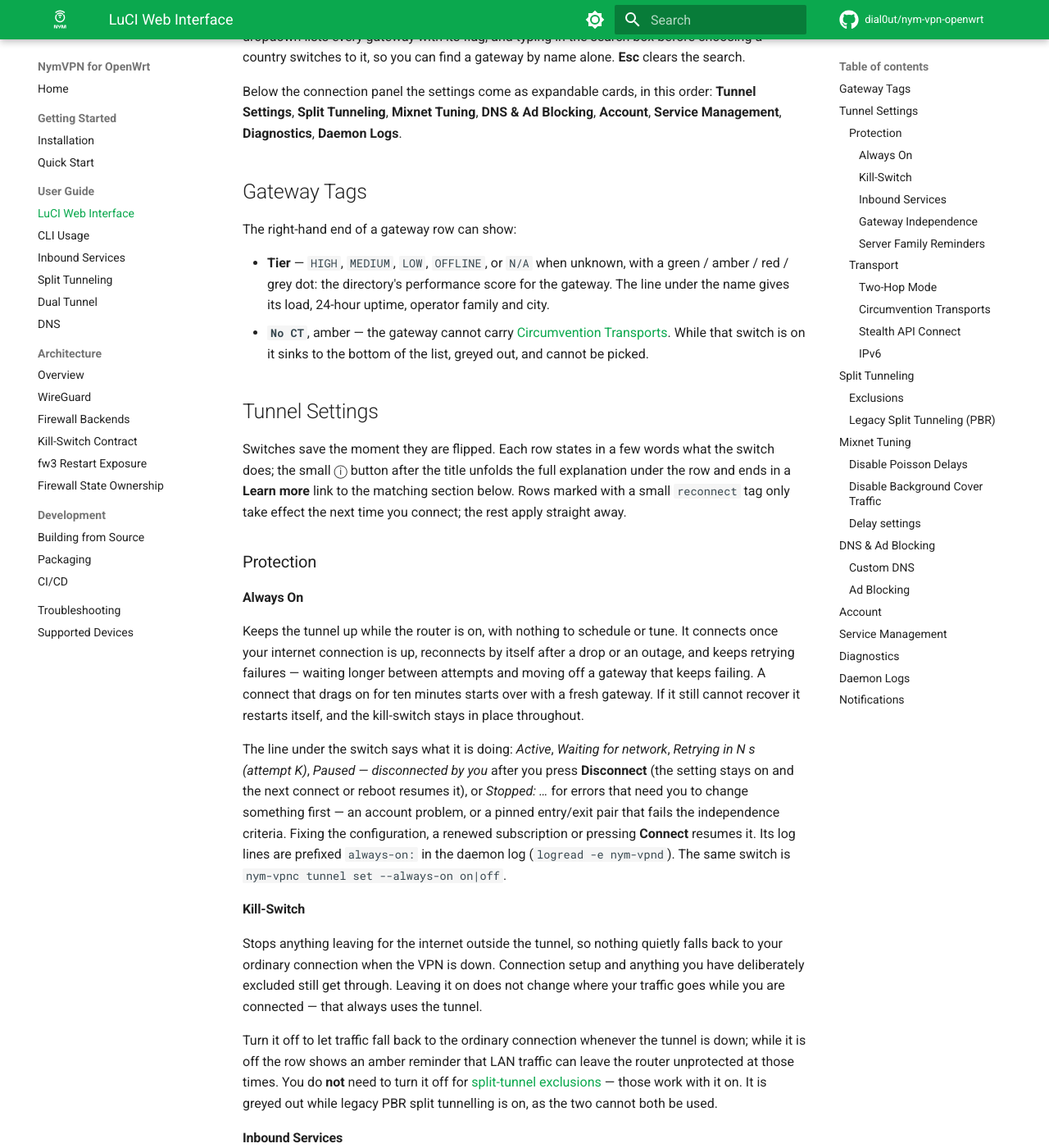
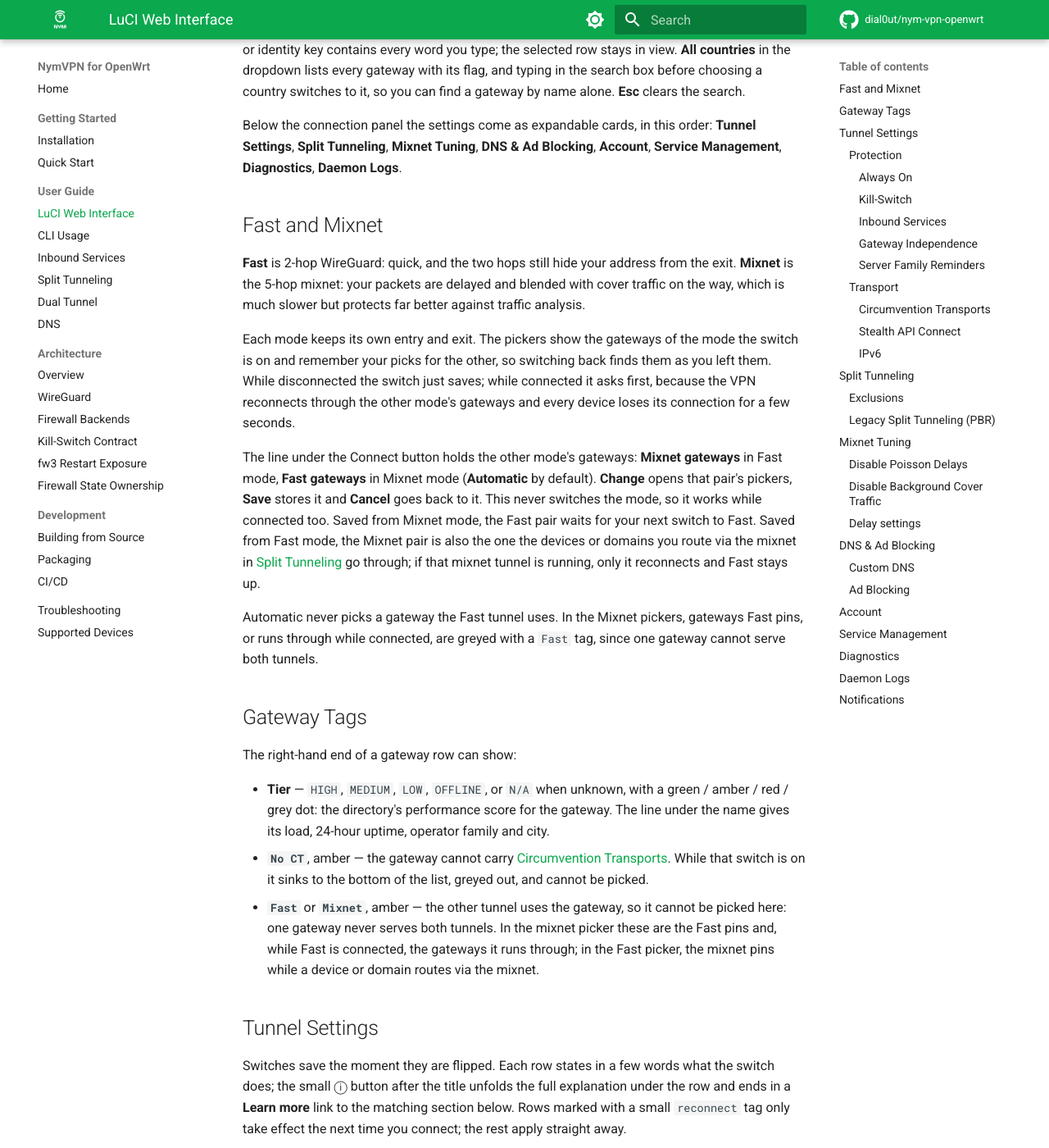
Before and after one commit to dial0ut/nym-vpn-openwrt, an MkDocs documentation site: the page built from docs/guide/luci.md, in a window 1280 px wide and 1400 px high, scrolled down 631 px. Shown: the whole window at 82% size. Built offline with MkDocs 1.6.1 and Material for MkDocs 9.7.7, drawn with Linux system fonts in a browser that asks for light colours; comment, search, counter and statistics services are not loaded; some of the changed text lies outside the part shown.

Commit message:
docs: a gateway pair per mode

```diff
--- a/docs/guide/luci.md
+++ b/docs/guide/luci.md
@@ -7,8 +7,11 @@ disconnected), uptime since the tunnel came up, and the hop chain through entry
 While connected, each gateway also shows its operator family when the directory knows one; if
 entry and exit turn out to share a family, both are marked **Same operator family** in amber.
 
+The switch on top, **Fast | Mixnet**, is the mode every device uses; see
+[Fast and Mixnet](#fast-and-mixnet).
+
 While disconnected, the two side panels are the gateway pickers — entry on one side, exit on the
-other. Choose a country (the dropdown shows how many gateways each has, or **Random**), then a row
+other, for the mode the switch shows. Choose a country (the dropdown shows how many gateways each has, or **Random**), then a row
 in the list under it. The first row, **Any Gateway (Random)**, leaves the pick within that country
 to NymVPN; each row below is one gateway, showing its name, a performance tier — `HIGH`,
 `MEDIUM`, `LOW`, `OFFLINE` or `N/A`, with a green / amber / red / grey dot — and a line with its
@@ -26,6 +29,29 @@ Below the connection panel the settings come as expandable cards, in this order:
 Settings**, **Split Tunneling**, **Mixnet Tuning**, **DNS & Ad Blocking**, **Account**, **Service
 Management**, **Diagnostics**, **Daemon Logs**.
 
+## Fast and Mixnet
+
+**Fast** is 2-hop WireGuard: quick, and the two hops still hide your address from the exit.
+**Mixnet** is the 5-hop mixnet: your packets are delayed and blended with cover traffic on the way,
+which is much slower but protects far better against traffic analysis.
+
+Each mode keeps its own entry and exit. The pickers show the gateways of the mode the switch is on
+and remember your picks for the other, so switching back finds them as you left them. While
+disconnected the switch just saves; while connected it asks first, because the VPN reconnects
+through the other mode's gateways and every device loses its connection for a few seconds.
+
+The line under the Connect button holds the other mode's gateways: **Mixnet gateways** in Fast
+mode, **Fast gateways** in Mixnet mode (**Automatic** by default). **Change** opens that pair's
+pickers, **Save** stores it and **Cancel** goes back to it. This never switches the mode, so it
+works while connected too. Saved from Mixnet mode, the Fast pair waits for your next switch to
+Fast. Saved from Fast mode, the Mixnet pair is also the one the devices or domains you route via
+the mixnet in [Split Tunneling](#exclusions) go through; if that mixnet tunnel is running, only it
+reconnects and Fast stays up.
+
+Automatic never picks a gateway the Fast tunnel uses. In the Mixnet pickers, gateways Fast pins, or
+runs through while connected, are greyed with a `Fast` tag, since one gateway cannot serve both
+tunnels.
+
 ## Gateway Tags
 
 The right-hand end of a gateway row can show:
@@ -36,6 +62,10 @@ The right-hand end of a gateway row can show:
 - **`No CT`**, amber — the gateway cannot carry
   [Circumvention Transports](#circumvention-transports). While that switch is on it sinks to the
   bottom of the list, greyed out, and cannot be picked.
+- **`Fast`** or **`Mixnet`**, amber — the other tunnel uses the gateway, so it cannot be picked
+  here: one gateway never serves both tunnels. In the mixnet picker these are the Fast pins and,
+  while Fast is connected, the gateways it runs through; in the Fast picker, the mixnet pins while a device or domain routes via the
+  mixnet.
 
 ## Tunnel Settings
 
@@ -107,16 +137,13 @@ any refusal appears as a status error offering the same two choices.
 
 ### Transport
 
-#### Two-Hop Mode
-
-2-hop WireGuard instead of 5-hop mixnet routing. Faster, with less mixing: your packets are not
-delayed and blended with cover traffic on the way, so the two hops still hide your address from
-the exit but offer weaker protection against traffic analysis. Takes effect on your next connect.
+Fast or Mixnet is no longer a switch here: it is on top of the connection panel, next to the
+gateways it picks between. See [Fast and Mixnet](#fast-and-mixnet).
 
 #### Circumvention Transports
 
 Wraps the connection to the entry gateway so it is harder for a censor to recognise and block.
-Two-hop mode only; while it is on, entry gateways that cannot carry it sink to the bottom of the
+Fast mode only; while it is on, Fast entry gateways that cannot carry it sink to the bottom of the
 picker, greyed out with an amber `No CT` tag, and cannot be selected. Takes effect on your next
 connect.
 
@@ -152,7 +179,8 @@ device's DNS still goes through the tunnel.
 Each row's route is **Bypass VPN** (straight to the WAN) or **Mixnet** (through the mixnet while
 fast mode carries everything else). The add forms take a route too. While an entry routes via the
 mixnet, a line above the list shows whether the mixnet tunnel is up; mixnet routes have no
-connection while it is not. See [Dual Tunnel](dual-tunnel.md).
+connection while it is not. Their gateways are the Mixnet gateways, set from the connection
+panel; see [Fast and Mixnet](#fast-and-mixnet) and [Dual Tunnel](dual-tunnel.md).
 
 ### Legacy Split Tunneling (PBR)
 
```
Also changed, not shown: CHANGELOG.md (+19 -0 lines), docs/guide/cli.md (+5 -0 lines), docs/guide/dual-tunnel.md (+10 -7 lines).
